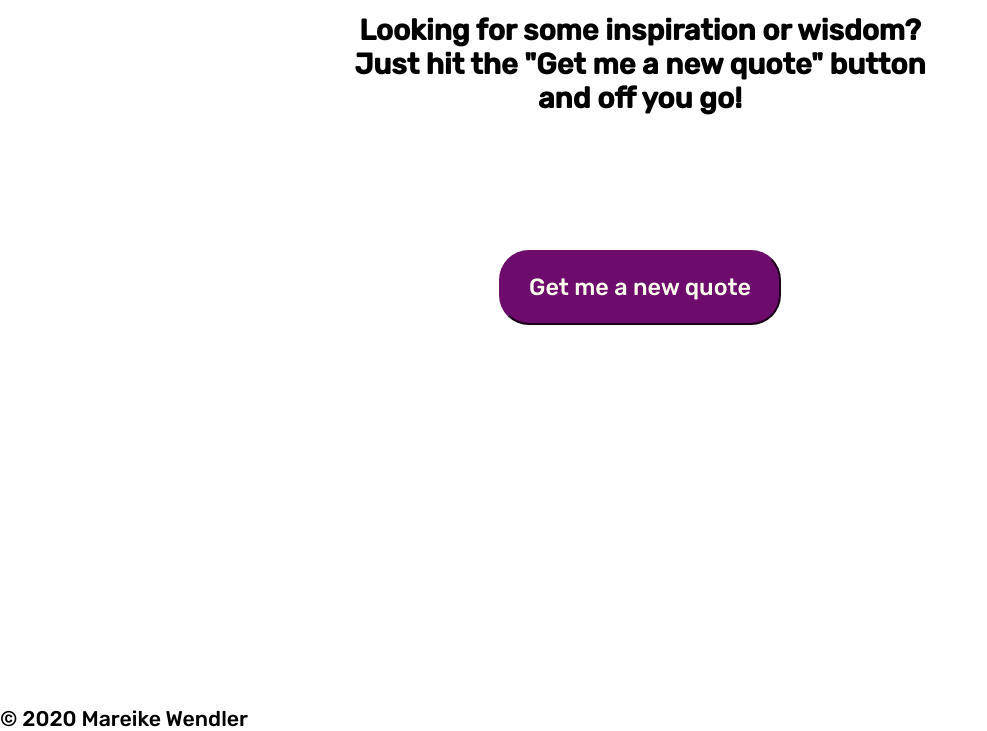
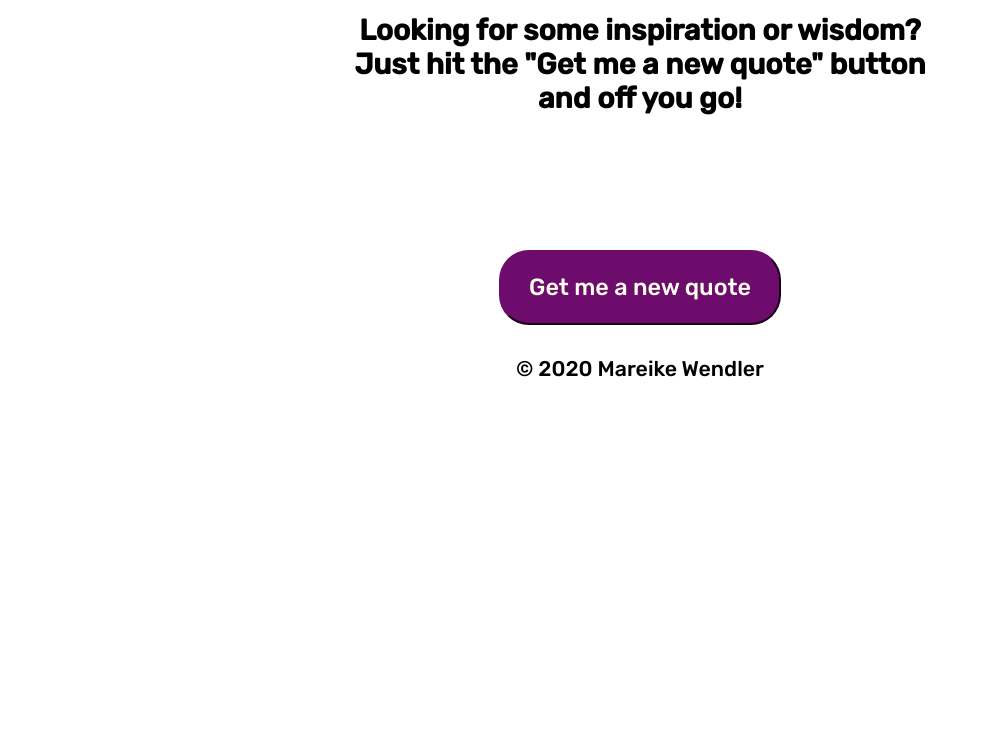
Before and after one commit to MareikeW/quote-machine, a plain HTML site: page index.html in a window 1280 px wide. Shown: the part 69-800 px from the top of the page, without its empty margins (0-987 px from the left). Drawn offline with Linux system fonts and the light colour scheme; a web font is replaced by a local one.

Commit message:
Footer neu

```diff
--- a/quotes.css
+++ b/quotes.css
@@ -53,7 +53,8 @@ h1 {
 }
 
 footer {
-    position: absolute;
+    position: relative;
+    text-align: center;
     margin-bottom: 0;
     left: 0;
     bottom: 0;
```
